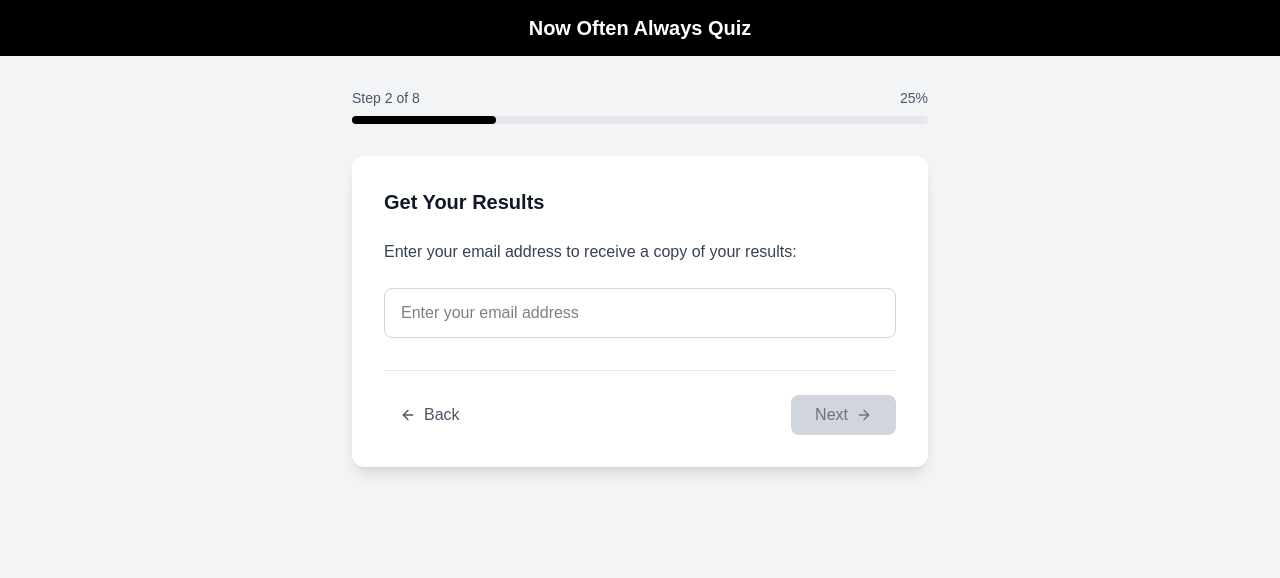
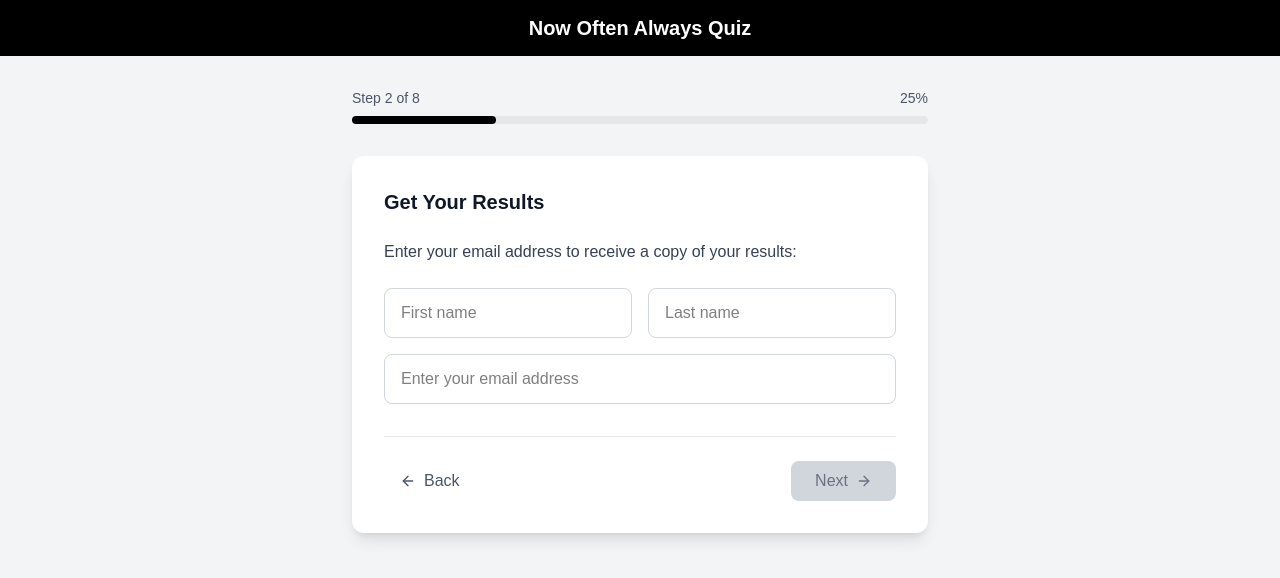
Before and after one commit to xeweb/noa-quiz, a React (Vite) app: page / in a window 1280 px wide. Both pictures are taken after a click on the button "Next". Shown: the top 578 px of the page. Built offline with nearby package versions, Linux system fonts and the light colour scheme; a web font is replaced by a local one.

Commit message:
Add first/last name

```diff
--- a/src/App.jsx
+++ b/src/App.jsx
@@ -8,6 +8,8 @@ export default function App() {
   const resultsRef = useRef(null);
   const [currentStep, setCurrentStep] = useState(0);
   const [answers, setAnswers] = useState({
+    firstName: "",
+    lastName: "",
     email: "",
     lifeStage: "",
     goals: [],
@@ -139,8 +141,13 @@ export default function App() {
   const canProceed = () => {
     const currentStepData = filteredSteps[currentStep];
     if (currentStepData.type === "welcome") return true;
-    if (currentStepData.type === "email") return answers.email.trim() !== "";
-    if (currentStepData.type === "blocked") return false; // Can't proceed from blocked step
+    if (currentStepData.type === "email")
+      return (
+        answers.firstName.trim() !== "" &&
+        answers.lastName.trim() !== "" &&
+        answers.email.trim() !== ""
+      );
+    if (currentStepData.type === "blocked") return false;
 
     const answer = answers[currentStepData.id];
     if (currentStepData.type === "single") return answer !== "";
@@ -372,6 +379,22 @@ export default function App() {
             </h2>
             <p className="text-gray-700">{step.description}</p>
             <div className="space-y-4">
+              <div className="flex flex-col md:flex-row gap-4">
+                <input
+                  type="text"
+                  placeholder="First name"
+                  value={answers.firstName}
+                  onChange={(e) => handleAnswer("firstName", e.target.value)}
+                  className="flex-1 px-4 py-3 border border-gray-300 rounded-lg focus:ring-2 focus:ring-black focus:border-transparent"
+                />
+                <input
+                  type="text"
+                  placeholder="Last name"
+                  value={answers.lastName}
+                  onChange={(e) => handleAnswer("lastName", e.target.value)}
+                  className="flex-1 px-4 py-3 border border-gray-300 rounded-lg focus:ring-2 focus:ring-black focus:border-transparent"
+                />
+              </div>
               <input
                 type="email"
                 placeholder="Enter your email address"
```
